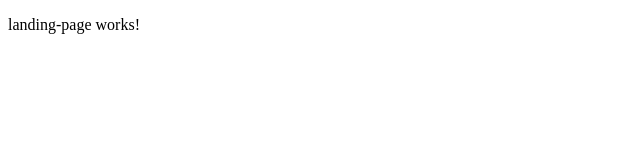
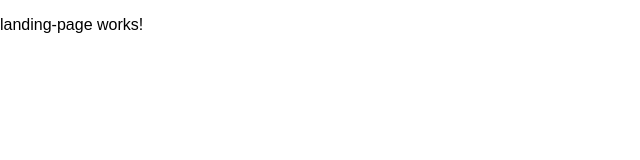
Before and after one commit to delima-justine/project-songify, an Angular app in the folder frontend/songify/: page / in a window 1280 px wide. Shown: the top 160 px of the page, without its empty margins (0-640 px from the left). Built offline with nearby package versions, Linux system fonts and the light colour scheme.

Commit message:
styles(styles.scss): remove margin and padding in the global styling.

```diff
--- a/frontend/songify/src/styles.scss
+++ b/frontend/songify/src/styles.scss
@@ -1 +1,6 @@
 /* You can add global styles to this file, and also import other style files */
+html, body {
+  margin: 0;
+  padding: 0;
+  font-family: Arial, sans-serif;
+}
```
